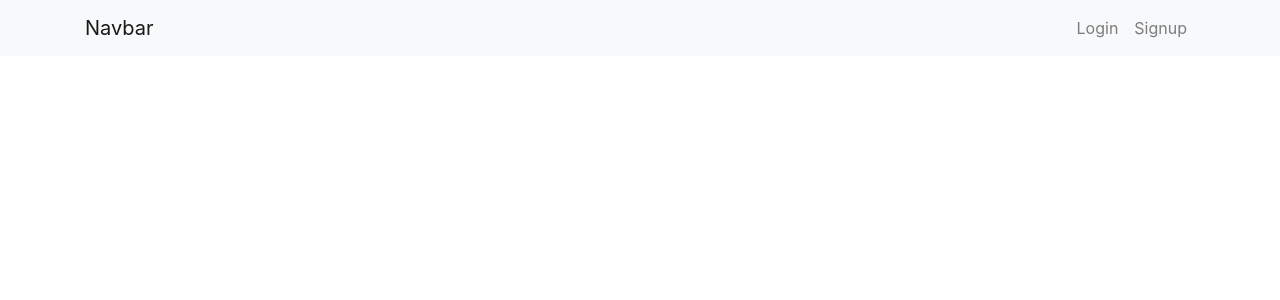
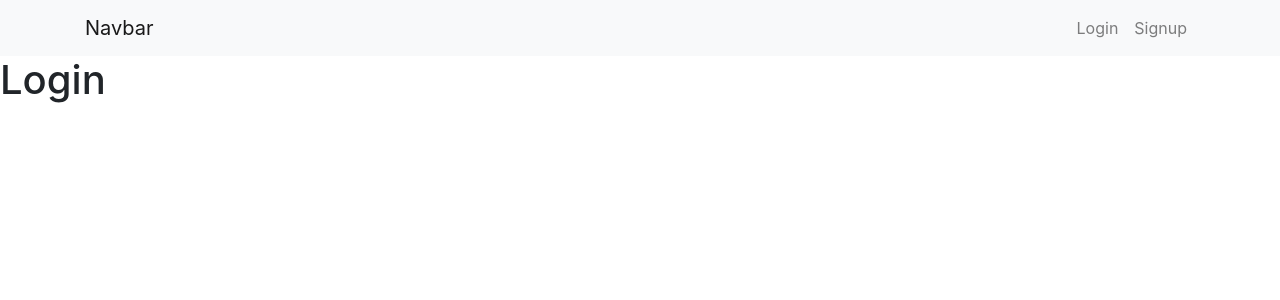
Before and after one commit to tarricsookdeo/django-react-auth, a React (Create React App) app in the folder client/: page /login in a window 1280 px wide. Shown: the top 300 px of the page. Built offline with nearby package versions, Linux system fonts and the light colour scheme; the HTML template or start-up script is replaced by a standard one.

Commit message:
Start adding react-router-dom

```diff
--- a/client/package.json
+++ b/client/package.json
@@ -8,6 +8,7 @@
     "@testing-library/user-event": "^7.2.1",
     "react": "^16.14.0",
     "react-dom": "^16.14.0",
+    "react-router-dom": "^5.2.0",
     "react-scripts": "3.4.3"
   },
   "scripts": {
--- a/client/src/App.js
+++ b/client/src/App.js
@@ -1,10 +1,17 @@
 import React from 'react';
+import { BrowserRouter as Router, Switch, Route } from 'react-router-dom';
 import Navbar from './components/layout/Navbar';
+import Login from './views/Auth/Login';
 
 const App = () => {
   return (
     <div className='App'>
-      <Navbar />
+      <Router>
+        <Navbar />
+        <Switch>
+          <Route path='/login' component={Login} exact />
+        </Switch>
+      </Router>
     </div>
   );
 };
--- a/client/src/components/layout/Navbar.js
+++ b/client/src/components/layout/Navbar.js
@@ -1,12 +1,13 @@
 import React from 'react';
+import { Link } from 'react-router-dom';
 
 const Navbar = () => {
   return (
     <nav className='navbar navbar-expand-lg navbar-light bg-light'>
       <div className='container'>
-        <a className='navbar-brand' href='#'>
+        <Link className='navbar-brand' to='/'>
           Navbar
-        </a>
+        </Link>
         <button
           className='navbar-toggler'
           type='button'
@@ -22,14 +23,14 @@
         <div className='collapse navbar-collapse' id='navbarSupportedContent'>
           <ul className='navbar-nav ml-auto'>
             <li className='nav-item'>
-              <a className='nav-link' href='#'>
+              <Link className='nav-link' to='/login'>
                 Login
-              </a>
+              </Link>
             </li>
             <li className='nav-item'>
-              <a className='nav-link' href='#'>
+              <Link className='nav-link' to='/signup'>
                 Signup
-              </a>
+              </Link>
             </li>
           </ul>
         </div>
--- /dev/null
+++ b/client/src/views/Auth/Login.js
@@ -0,0 +1,11 @@
+import React from 'react';
+
+const Login = () => {
+  return (
+    <div>
+      <h1>Login</h1>
+    </div>
+  );
+};
+
+export default Login;
```
Also changed, not shown: 1 other file (tests, documents, lock files or other folders).
